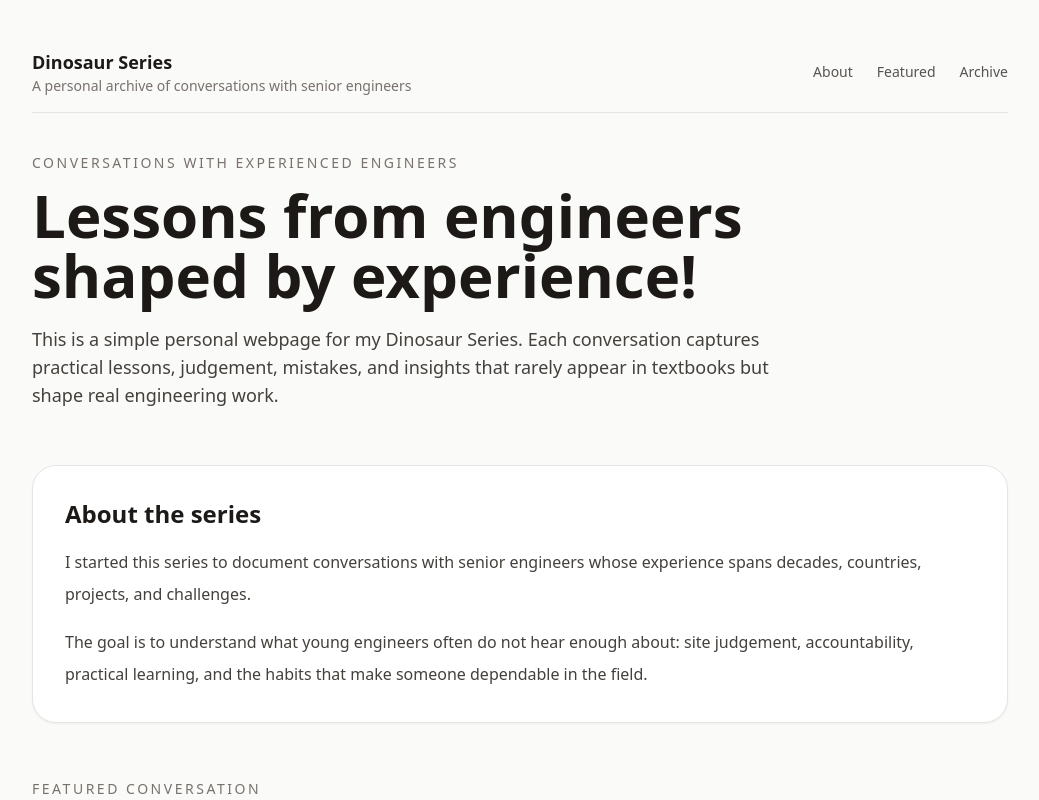
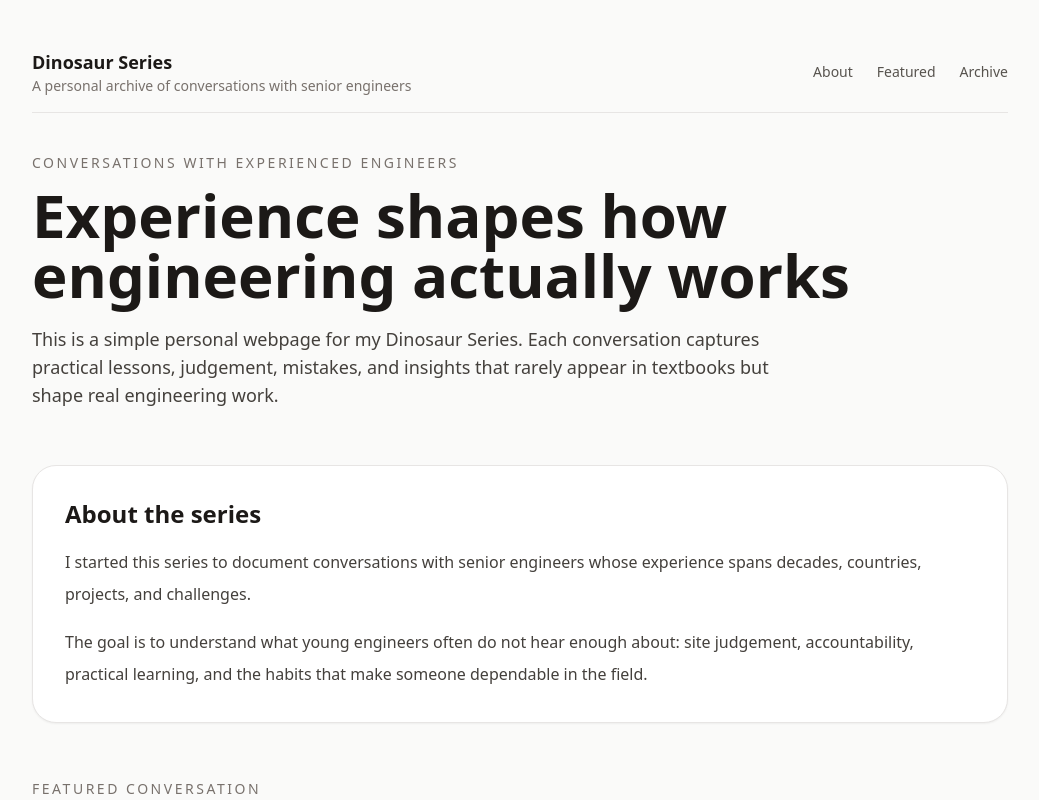
Before and after one commit to Manali7129/Dinosaur-Series, a React (Vite) app: page / in a window 1280 px wide. Shown: the top 800 px of the page, without its empty margins (120-1159 px from the left). Built offline with nearby package versions, Linux system fonts and the light colour scheme.

Commit message:
Update App.jsx

```diff
--- a/src/App.jsx
+++ b/src/App.jsx
@@ -127,11 +127,11 @@ const archive = [
     subtitle: "Decades of experience across India and the Middle East",
     note: "Site experience, patience, and practical judgement.",
   },
-  {
-    title: "Next conversation",
-    subtitle: "Coming soon",
-    note: "A place for the next engineer in the series.",
-  },
+ {
+  title: "Bill Maloukis",
+  subtitle: "Director of Construction Specialties | CP Eng MIE Aust",
+  note: "Experience built over decades, shaped through projects, people, and decisions on the ground.",
+},
 ];
 
 const projectImages = [
@@ -175,7 +175,7 @@ export default function App() {
             Conversations with experienced engineers
           </p>
           <h1 className="text-4xl md:text-6xl font-semibold leading-tight max-w-4xl">
-            Lessons from engineers shaped by experience!
+            Experience shapes how engineering actually works
           </h1>
           <p className="mt-5 text-base md:text-lg leading-8 text-stone-700 max-w-3xl">
             This is a simple personal webpage for my Dinosaur Series. Each
```
